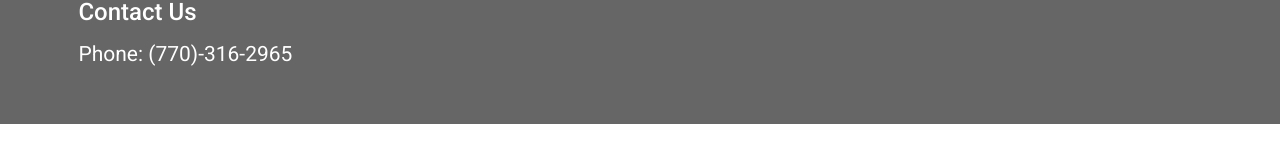
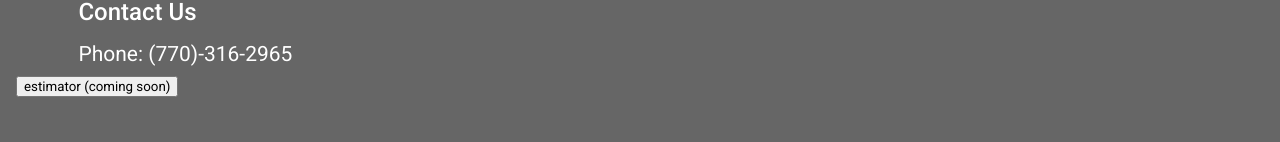
Before and after one commit to ajmc200/ajmc200.github.io, an Angular app: page / in a window 1280 px wide. Shown: the part 3868-4010 px from the top of the page. Built offline with nearby package versions, Linux system fonts and the light colour scheme.

Commit message:
button for estimator

```diff
--- a/src/app/components/homepage/homepage.component.html
+++ b/src/app/components/homepage/homepage.component.html
@@ -169,6 +169,8 @@
           <h1 class="section-header"> Contact Us </h1>
           <p> Phone: (770)-316-2965</p>
       </div>
+
+      <a routerLink="estimator"><button>estimator (coming soon)</button></a>
     </section>
 
 
```
Also changed, not shown: 3 other files (tests, documents, lock files or other folders).
